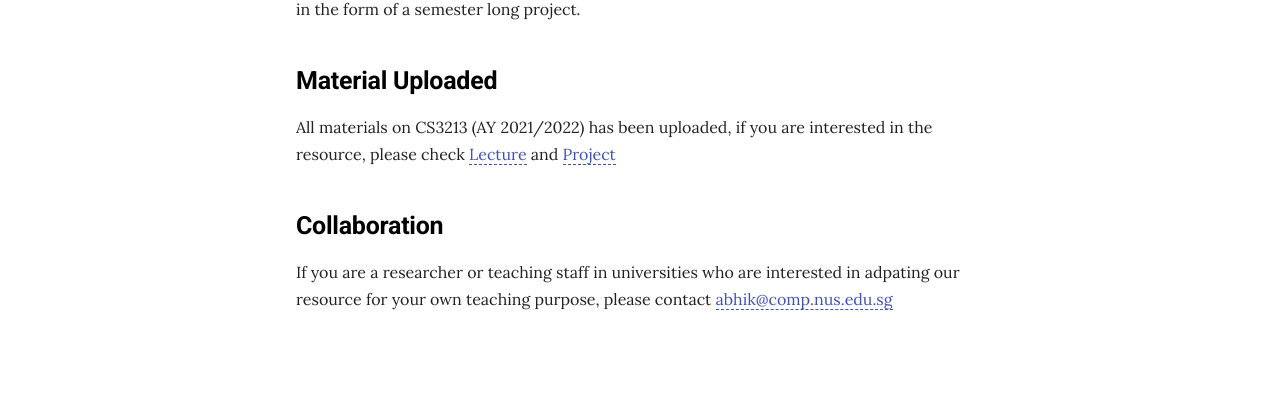
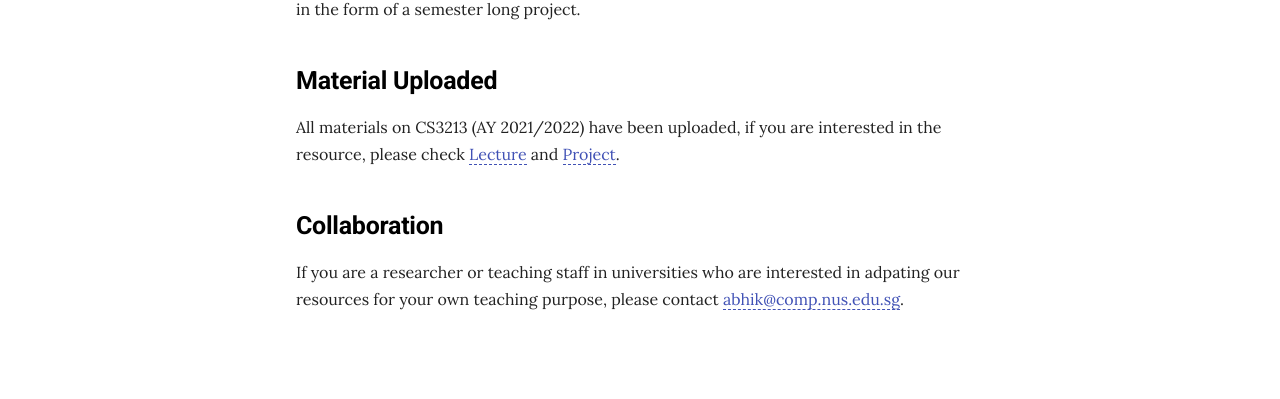
Before and after one commit to cs3213-fse/cs3213-fse.github.io, an MkDocs documentation site: the page built from docs/index.md, in a window 1280 px wide. Shown: the part 371-770 px from the top of the page. Built offline with MkDocs 1.6.1 and Material for MkDocs 9.7.7, drawn with Linux system fonts in a browser that asks for light colours.

Commit message:
minor typo fixes

```diff
--- a/docs/index.md
+++ b/docs/index.md
@@ -10,8 +10,8 @@ This module will provide the students with foundational knowledge and understand
 
 ## Material Uploaded
 
-All materials on CS3213 (AY 2021/2022) has been uploaded, if you are interested in the resource, please check [Lecture](lecture.md) and [Project](project.md)
+All materials on CS3213 (AY 2021/2022) have been uploaded, if you are interested in the resource, please check [Lecture](lecture.md) and [Project](project.md).
 
 ## Collaboration
 
-If you are a researcher or teaching staff in universities who are interested in adpating our resource for your own teaching purpose, please contact <abhik@comp.nus.edu.sg>
+If you are a researcher or teaching staff in universities who are interested in adpating our resources for your own teaching purpose, please contact <abhik@comp.nus.edu.sg>.
```
